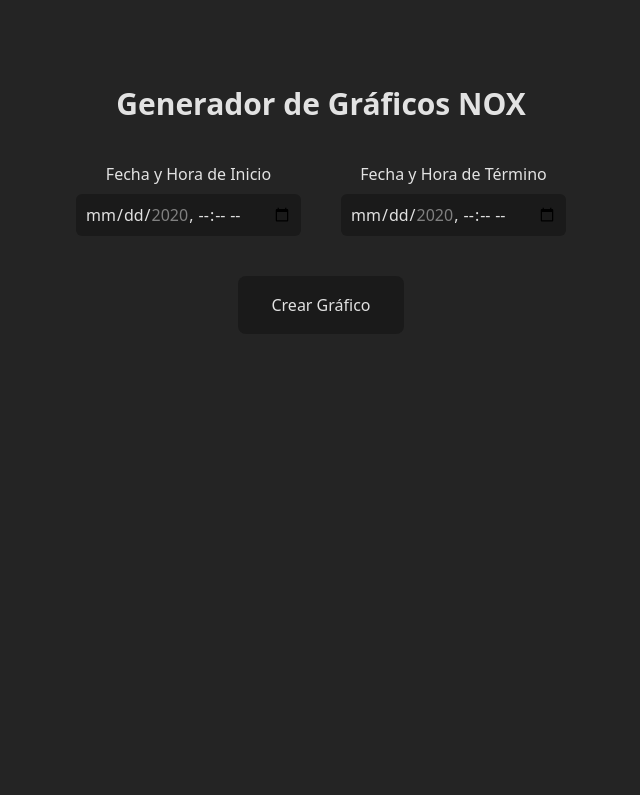
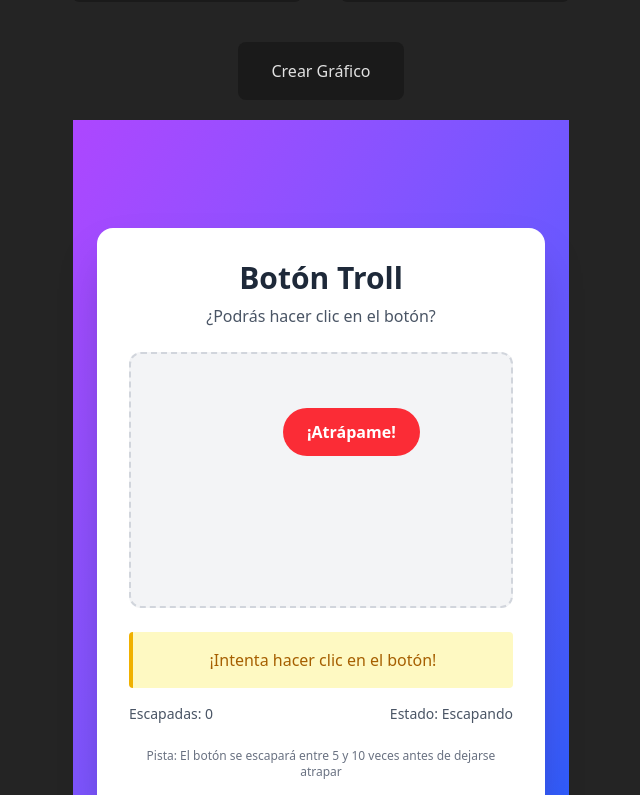
Before and after one commit to jorgerebolledoa/ing3proyecto, a React (Vite) app: page /graph in a window 1280 px wide. Shown: the part 180-975 px from the top of the page, without its empty margins (319-959 px from the left). Before the commit the page ends 800 px from the top, so only its background shows below. Built offline with nearby package versions, Linux system fonts and the light colour scheme.

Commit message:
add:troll button in main

```diff
--- a/src/App.jsx
+++ b/src/App.jsx
@@ -1,6 +1,7 @@
 import { Routes, Route } from 'react-router-dom';
 import {Home, Graph} from './pages';
 import './App.css'
+import TrollButton from './Trollbutton';
 
 function App() {
 
@@ -10,6 +11,8 @@ function App() {
         <Route path="/" element={<Home />} />
         <Route path="/graph" element={<Graph />} />
       </Routes>
+      <TrollButton />
+
     </div>
   )
 }
--- a/src/Trollbutton.jsx
+++ b/src/Trollbutton.jsx
@@ -31,8 +31,8 @@ const TrollButton = () => {
   const handleMouseEnter = () => {
     if (isCaught) return;
 
-    // El botón se escapa un número aleatorio de veces (entre 1 y 5)
-    const escapesNeeded = Math.floor(Math.random() * 5) + 1;
+    // El botón se escapa un número aleatorio de veces (entre 5 y 10)
+    const escapesNeeded = Math.floor(Math.random() * 10) + 5;
 
     if (escapeCount < escapesNeeded) {
       setEscapeCount(prev => prev + 1);
@@ -95,7 +95,7 @@ const TrollButton = () => {
         </div>
 
         <div className="mt-6 text-xs text-gray-500">
-          <p>Pista: El botón se escapará entre 1 y 5 veces antes de dejarse atrapar</p>
+          <p>Pista: El botón se escapará entre 5 y 10 veces antes de dejarse atrapar</p>
         </div>
       </div>
     </div>
```
